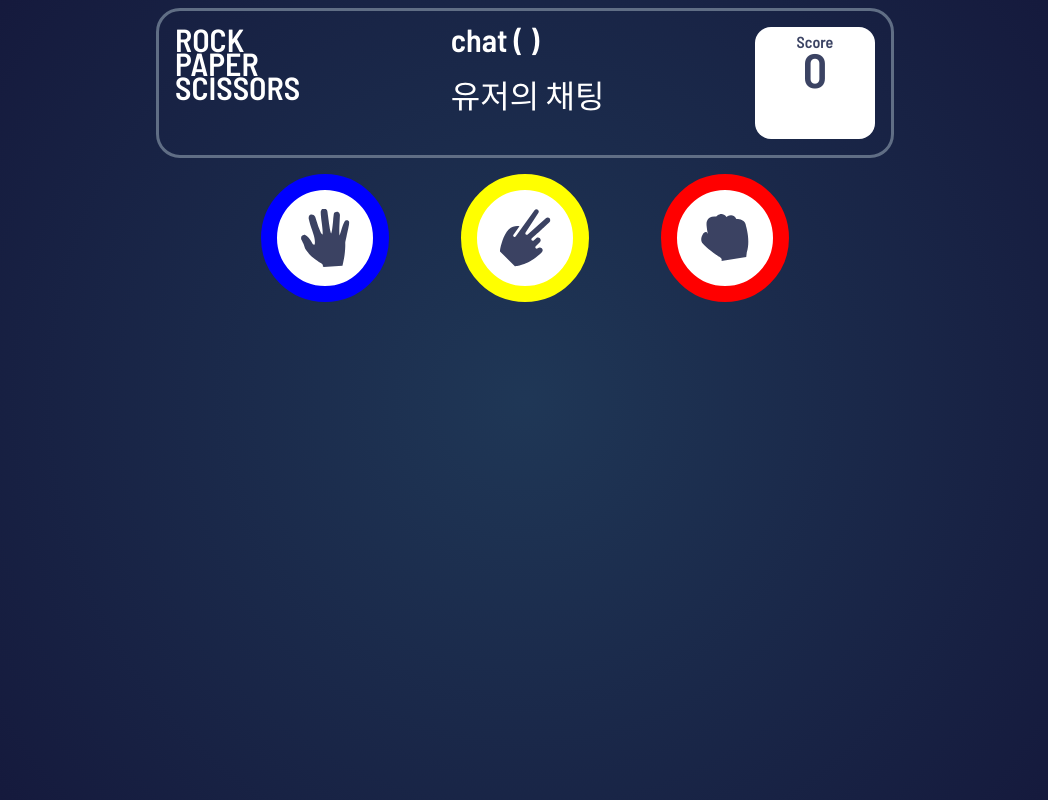
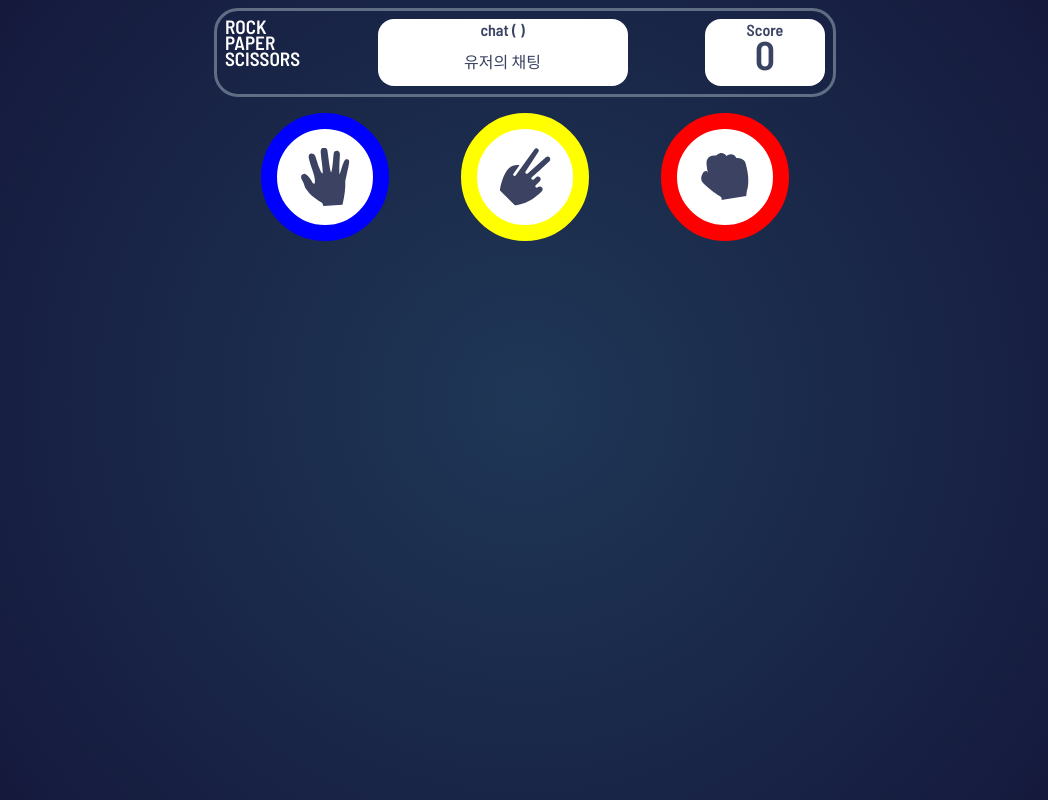
Before and after one commit to ckdtjs505/frontEnd-practice, a plain HTML site: page rock-paper-scissors-master/index.html in a window 1280 px wide. Shown: the whole page, without its empty margins (115-1163 px from the left). Drawn offline with Linux system fonts and the light colour scheme.

Commit message:
Update main.css

```diff
--- a/rock-paper-scissors-master/assets/main.css
+++ b/rock-paper-scissors-master/assets/main.css
@@ -25,12 +25,12 @@ body::-webkit-scrollbar {
   justify-content: space-between;
   border: hsl(217, 16%, 45%) solid 0.2rem;
   border-radius: 1.5rem;
-  padding: 1rem;
-  max-width: 700px;
+  padding: 0.5rem;
+  max-width: 600px;
   margin: auto;
   /* margin-top: 3rem; */
-  font-size: 2rem;
-  line-height: 1.5rem;
+  font-size: 1.2rem;
+  line-height: 1rem;
   color: white;
 }
 
@@ -44,9 +44,24 @@ body::-webkit-scrollbar {
   font-size: 1rem;
 }
 
+.score_box .chat {
+  background-color: white;
+  color: hsl(229, 25%, 31%);
+  border-radius: 1rem;
+  width: 250px;
+  max-width: 400px;
+  text-align: center;
+  padding-top: 0.2rem;
+  font-size: 1rem;
+  margin-left: 0.5rem;
+  margin-right: 0.5rem;
+}
+
+
+
 .score_box .score_value_box .value {
-  padding-top: 0.2rem;
-  font-size: 3rem;
+  padding-top: 0.5rem;
+  font-size: 2.5rem;
 }
 
 .rules_on_Button {
```
